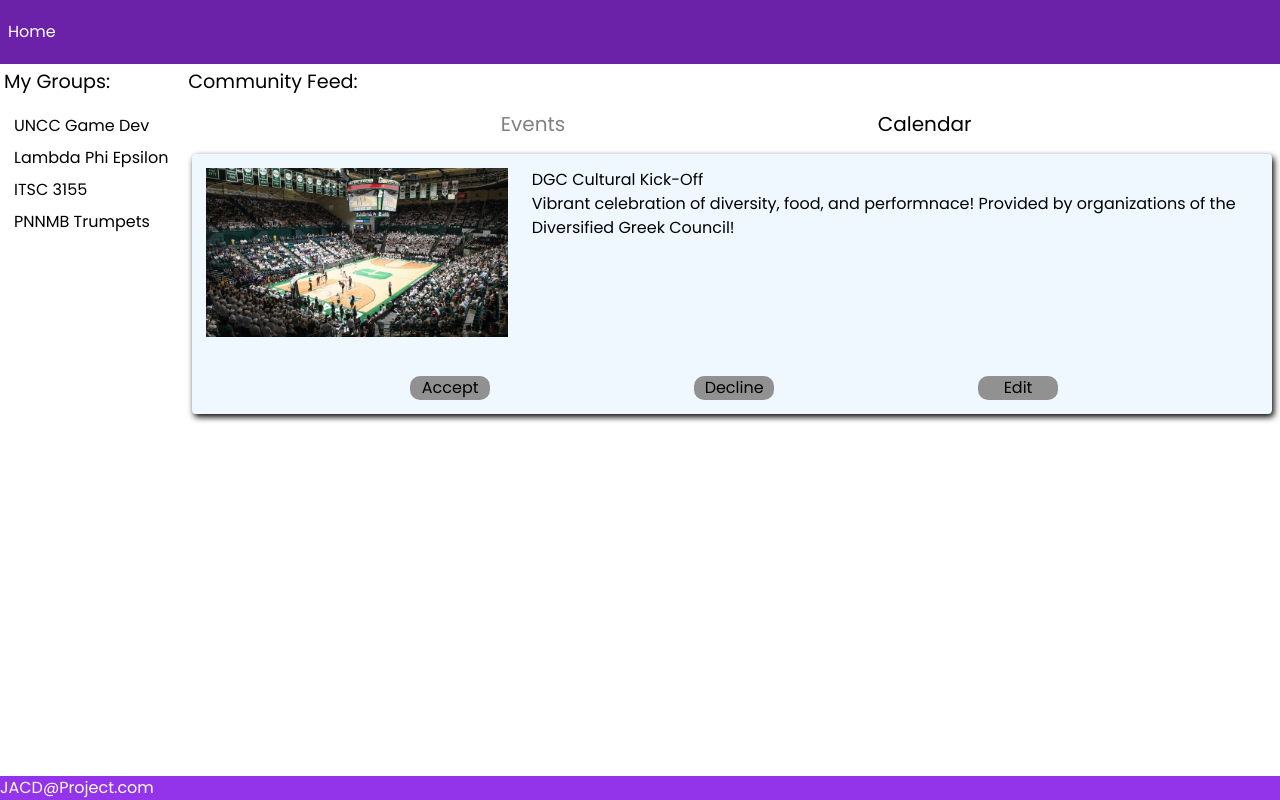
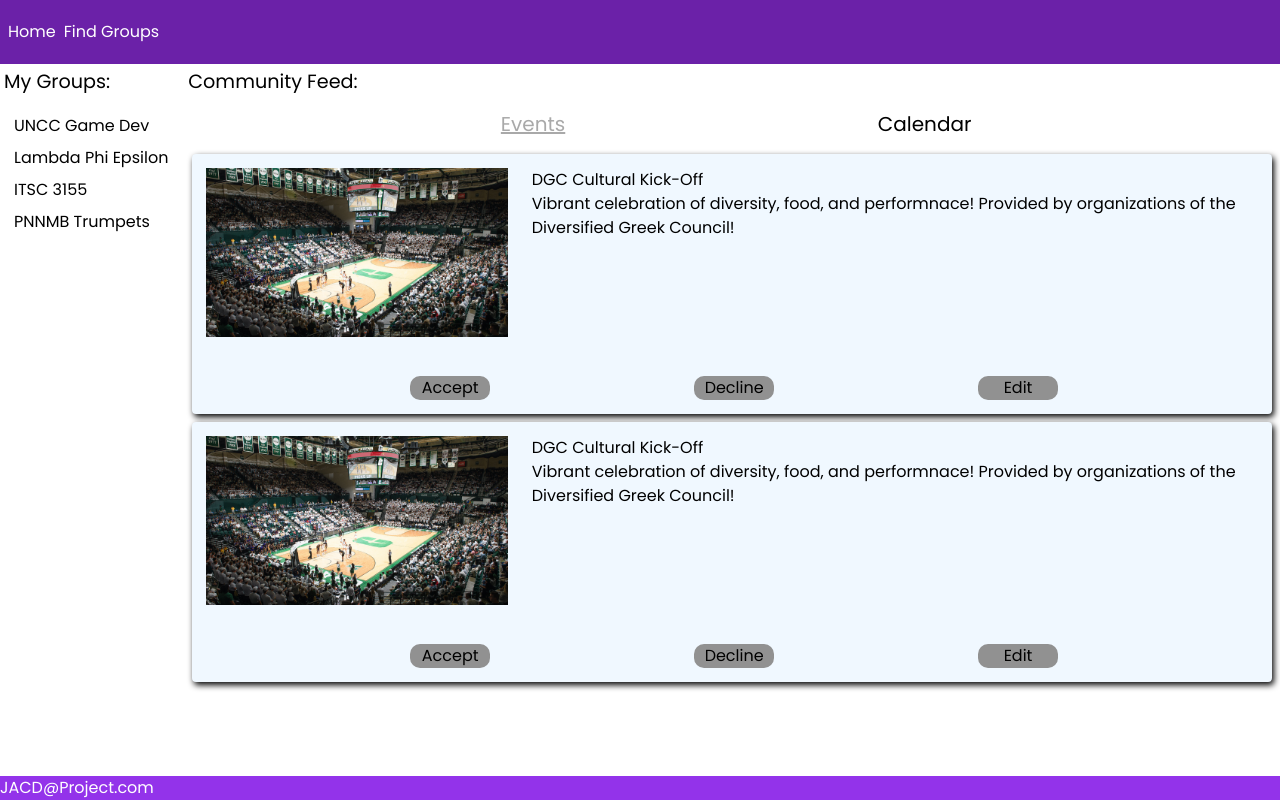
Before and after one commit to DootDaMoop/Reach, a Flask app: page / in a window 1280 px wide. Run offline with Flask 3, Linux system fonts and the light colour scheme; some libraries are stand-ins or nearby versions.

Commit message:
Adding small changes

```diff
--- a/static/style.css
+++ b/static/style.css
@@ -48,7 +48,8 @@ nav ul li {
     padding-left: 8px;
 }
 .active {
-    color: gray
+    color: darkgray;
+    text-decoration: underline;
 }
 /*- - - - - Side Bar Styles - - - - - */
 .sidebar {
--- a/templates/_layout.html
+++ b/templates/_layout.html
@@ -18,6 +18,7 @@
         <nav class="nav-grid">
             <ul>
                 <li><a href="/">Home</a></li>
+                <li><a href="/">Find Groups</a></li>
             </ul>
 
     </header>
--- a/templates/index.html
+++ b/templates/index.html
@@ -37,6 +37,16 @@
                 <button>Accept</button><button>Decline</button><button>Edit</button>
             </div>
         </div>
+        <div class="card border-bold m-1 rounded">
+            <div class="card-image"><img src="/static/img/Image1.png" alt="Image"></div>
+            <div class="card-content">
+                <h2>DGC Cultural Kick-Off</h2>
+            <p>Vibrant celebration of diversity, food, and performnace! Provided by organizations of the Diversified Greek Council!</p>
+            </div>
+            <div class="card-buttons">
+                <button>Accept</button><button>Decline</button><button>Edit</button>
+            </div>
+        </div>
         <div id="calendar" class="hidden">
             <script src="{{ url_for('static', filename='calendar.js') }}"></script>
             <div>
```
